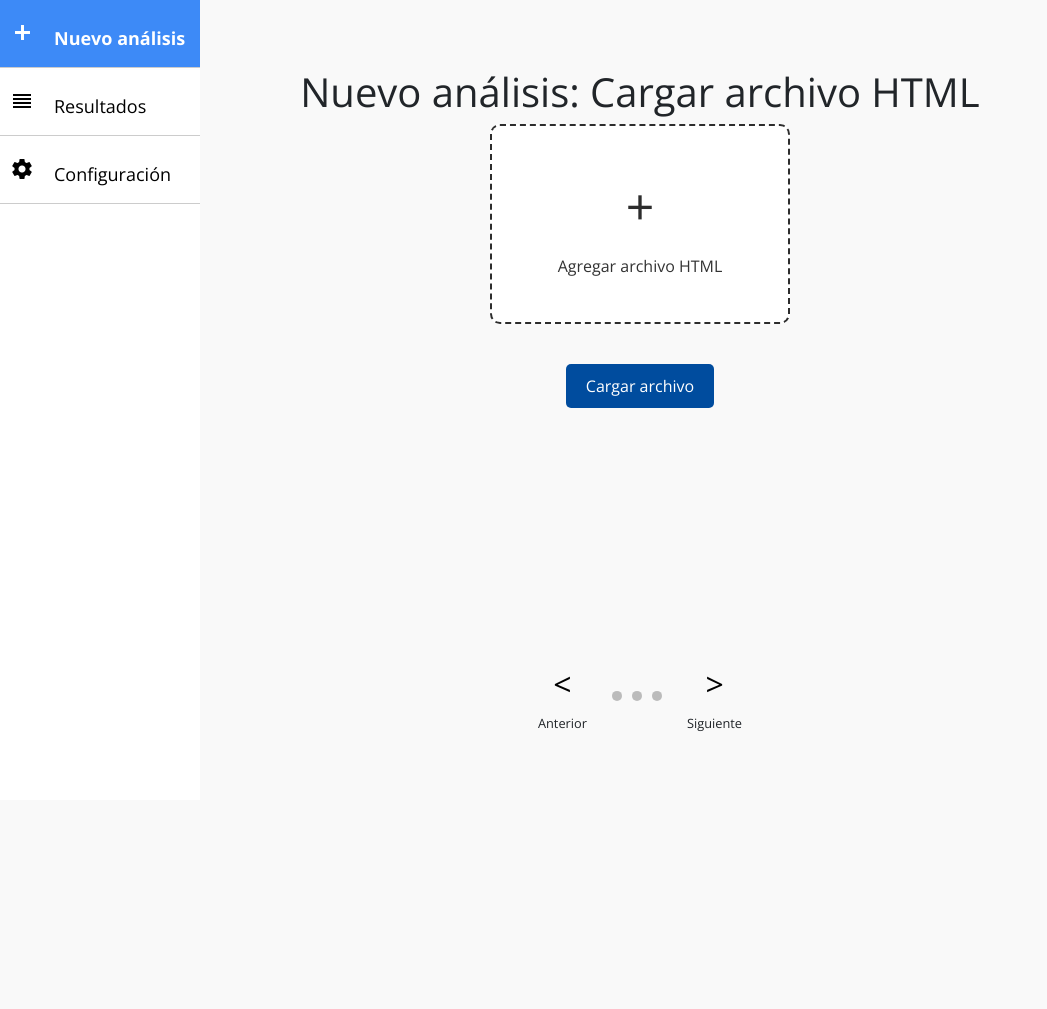
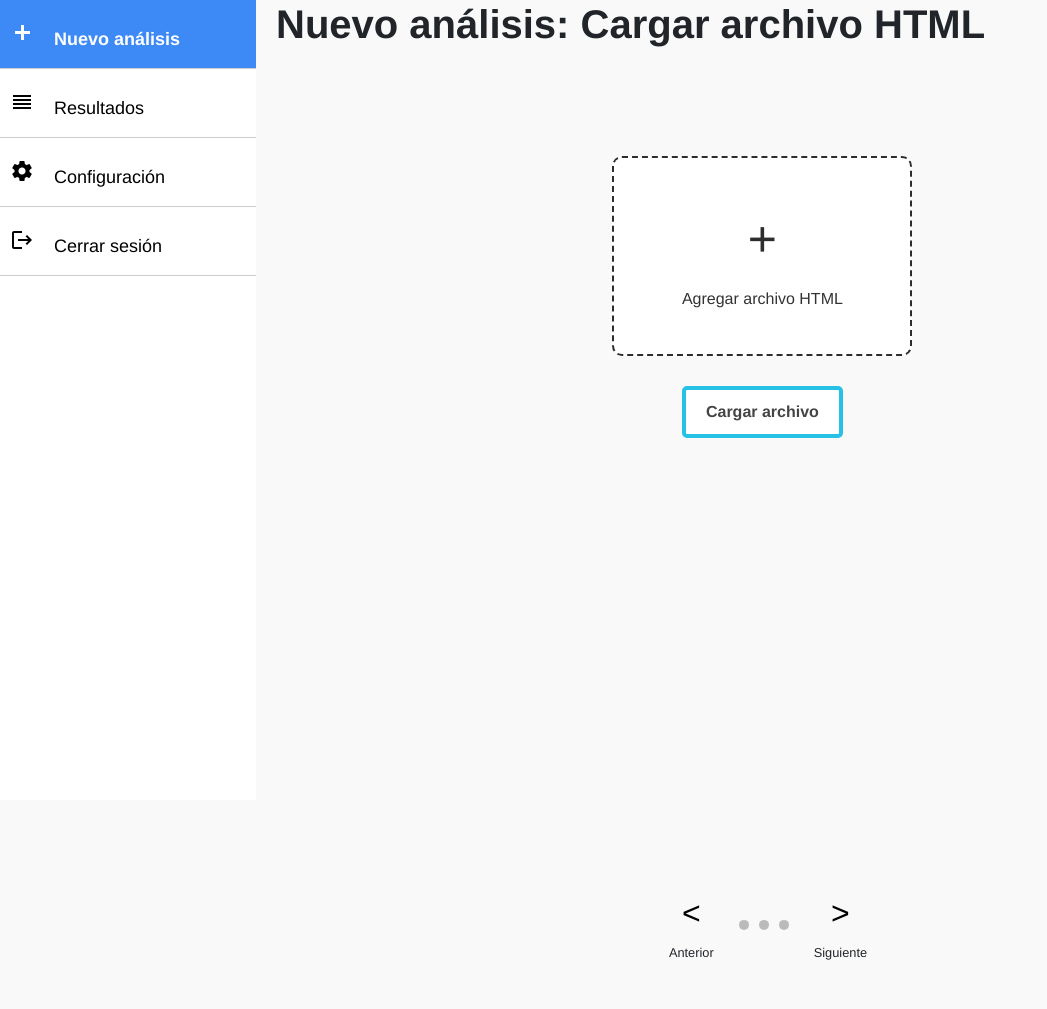
Before and after one commit to Luminicen/DCU, a Django app: page /analizador/analysis in a window 1280 px wide. Shown: the whole page, without its empty margins (0-1047 px from the left). Before the commit the page ends 731 px from the top, so only its background shows below. Run offline with Django 5.2, Linux system fonts and the light colour scheme; some web fonts are replaced.

Commit message:
soluciona pos containers

```diff
--- a/accesibilidadIA/Templates/analysis/analysis.html
+++ b/accesibilidadIA/Templates/analysis/analysis.html
@@ -8,40 +8,48 @@
 {% endblock %}
 {% block content %}
 <div class="scroll-content-container" id="scroll-content-container">
-    <section class="page upload-file">
+    <section class="page">
         <div class="scroll-header">
             <h1>Nuevo análisis: Cargar archivo HTML</h1>
         </div>
-        <div class="upload-container" id="drop-area">
-            <div class="upload-icon">+</div>
-            <div class="upload-text">Agregar archivo HTML</div>
-        </div>
-        <div class="button-container">
-            <button class="upload-button" onclick="document.getElementById('file-input').click()">Cargar archivo</button>
-            <input type="file" id="file-input" name="file-input" aria-label="Cargar archivo HTML" style="display: none;" />
+        <div class="upload-file-container">
+            <div class="upload-content-container" id="drop-area">
+                <div class="upload-icon">+</div>
+                <div class="upload-text">Agregar archivo HTML</div>
+            </div>
+            <div class="upload-btn-container">
+                <button class="upload-button" onclick="document.getElementById('file-input').click()">Cargar
+                    archivo</button>
+                <input type="file" id="file-input" name="file-input" aria-label="Cargar archivo HTML"
+                    style="display: none;" />
+            </div>
         </div>
     </section>
 
-    <section class="page analysis-preferences">
+    <section class="page">
         <div class="scroll-header">
             <h1>Nuevo análisis: Preferencias</h1>
         </div>
+        <div class="analysis-preference-container">
         <form>
             <div class="form-group">
                 <label for="analysis-name">Nombre del análisis</label>
-                <input type="text" id="analysis-name" name="analysis-name" placeholder="Escriba un nombre para el análisis">
+                <input type="text" id="analysis-name" name="analysis-name"
+                    placeholder="Escriba un nombre para el análisis">
             </div>
             <div class="form-group">
                 <label for="description">Descripción</label>
                 <textarea id="description" name="description" placeholder="Escriba una descripción"></textarea>
             </div>
         </form>
+    </div>
     </section>
 
-    <section class="page analysis-preview">
+    <section class="page">
         <div class="scroll-header">
             <h1>Nuevo análisis: Vista Previa</h1>
         </div>
+        <div class="analysis-preview-container">
         <form>
             <div class="form-group">
                 <label for="file-name-preview">Archivo</label>
@@ -49,13 +57,19 @@
             </div>
             <div class="form-group">
                 <label for="analysis-name-preview">Nombre del análisis</label>
-                <textarea id="analysis-name-preview" name="analysis-name-preview"  disabled>analisis mi 1er app</textarea>
+                <textarea id="analysis-name-preview" name="analysis-name-preview"
+                    disabled>Demo análisis</textarea>
             </div>
             <div class="form-group">
                 <label for="description-preview">Descripción</label>
-                <textarea id="description-preview" name="description-preview" disabled>Análisis html para mi primer app </textarea>
+                <textarea id="description-preview" name="description-preview"
+                    disabled>Análisis html para mi primer app </textarea>
+            </div>
+            <div class="start-btn-container">
+                <button class="start-button">Iniciar análisis</button>
             </div>
         </form>
+    </div>
     </section>
 </div>
 
--- a/accesibilidadIA/Templates/base.html
+++ b/accesibilidadIA/Templates/base.html
@@ -29,6 +29,9 @@
     <li>
     <a href="{% url 'settings' %}" class="icon-settings" aria-label="Sección de configuración">Configuración</a>
     </li>
+    <li>
+      <a href="#" class="logout icon-logout" aria-label="Sección de cierre de sesión">Cerrar sesión</a>
+      </li>
     </ul>
   </nav>
   <main>
--- a/accesibilidadIA/static/css/base.css
+++ b/accesibilidadIA/static/css/base.css
@@ -1,24 +1,32 @@
+* {
+  box-sizing: border-box;
+}
+
 body {
-  font-family: 'Open Sans', sans-serif;
+  font-family: 'Helvetica', 'Arial', sans-serif;;
   margin: 0;
   padding: 0;
-  display: flex;
-  flex-direction: column;
   background-color: #f9f9f9;
   height: 100vh;
+  box-sizing: border-box;
 }
 
 nav {
+  float: left;
   height: 100%;
-  width: 200px;
+  width: 20%;
   background-color: #f0f0f0;
 }
 
 main {
-  flex-grow: 1;
-  padding: 20px;
-  display: flex;
-  flex-direction: column;
-  align-items: center;
-  height: 100%;
+  float: left;
+  width: 80%;
+  padding:0 20px;
 }
+
+@media only screen and (max-width: 620px) {
+  /* For mobile phones: */
+  nav, main {
+    width: 100%;
+  }
+}
--- a/accesibilidadIA/static/css/horizontalscroll.css
+++ b/accesibilidadIA/static/css/horizontalscroll.css
@@ -1,24 +1,20 @@
 body {
-    margin: 0;
-    overflow-x: hidden;
+    overflow-x: auto;
 }
 
 .scroll-content-container {
     display: flex;
     overflow-x: hidden;
-    width: 100vw;
-    align-items: center;
     justify-content: flex-start;
     scroll-snap-type: x mandatory;
+    width: 76vw;
 }
 
 .page {
     flex: none;
-    min-width: 100vw;
+    min-width: 76vw;
     display: flex;
     flex-direction: column;
-    justify-content: center;
-    align-items: center;
     font-size: 2rem;
     scroll-snap-align: start;
 }
@@ -85,24 +81,31 @@ body {
     background-color: #717171;
 }
 
-.upload-container {
+.upload-file-container{
+    padding-top: 100px;
+    display: flex;
+    align-items: center;
+    flex-direction: column;
+    justify-content: center;
+}
+
+.upload-content-container {
     border: 2px dashed #2d2d2d;
     border-radius: 10px;
     width: 300px;
     height: 200px;
     display: flex;
+    justify-content: center;
     flex-direction: column;
-    justify-content: center;
     align-items: center;
     background-color: white;
-    margin-bottom: 20px;
 }
 
-.upload-container:hover {
+.upload-content-container:hover {
     border-color: #454545;
 }
 
-.upload-container.dragover {
+.upload-content-container.dragover {
     border-color: #000;
 }
 
@@ -118,14 +121,17 @@ body {
 }
 
 .upload-button {
+    display: inline-block;
     padding: 10px 20px;
-    background-color: #004c9e;
-    color: white;
-    border: none;
+    font-size: 16px;
+    color: #444;
+    background-color: #ffffff;
+    border: 4px solid #25c2e5;
     border-radius: 5px;
+    text-align: center;
+    text-decoration: none;
     cursor: pointer;
-    font-size: 16px;
-    margin-top: 20px;
+    font-weight: bold;
 }
 
 .upload-button:hover {
@@ -135,10 +141,55 @@ body {
 .form-group {
     display: flex;
     flex-direction: column;
-    margin-bottom: 15px;
+    margin-bottom: 25px;
+}
+
+.form-group label{
+    font-weight: bold;
 }
 
 .scroll-header {
     text-align: left;
 
 }
+
+.scroll-header h1{
+    font-weight: bold;
+}
+
+.analysis-preference-container{
+    padding-top: 100px;
+    padding-left: 50px;
+}
+
+.analysis-preview-container{
+    padding-top: 100px;
+    padding-left: 50px;
+}
+
+.start-button {
+    display: inline-block;
+    padding: 10px 20px;
+    font-size: 16px;
+    color: #444;
+    background-color: #ffffff;
+    border: 4px solid #8BC34A;
+    border-radius: 5px;
+    text-align: center;
+    text-decoration: none;
+    cursor: pointer;
+    font-weight: bold;
+}
+
+.start-btn-container {
+    display: flex;
+    align-items: center;
+    justify-content: center;
+}
+
+.upload-btn-container {
+    display: flex;
+    align-items: center;
+    justify-content: center;
+    padding-top: 30px;
+}
--- a/accesibilidadIA/static/css/sidebar.css
+++ b/accesibilidadIA/static/css/sidebar.css
@@ -1,10 +1,4 @@
-
 .sidebar {
-    height: 100%;
-    width: 200px;
-    position: fixed;
-    top: 0;
-    left: 0;
     background-color: #ffffff;
     overflow-y: auto;
 }
@@ -48,13 +42,12 @@
     content: 'settings';
 }
 
+.icon-logout::before{
+    content: 'logout';
+}
+
 .sidebar li a:hover {
     background-color: #3D8AF7;
     color: white;
     font-weight: bold;
 }
-
-.content {
-    margin-left: 220px;
-    padding: 20px;
-}
```
Also changed, not shown: accesibilidadIA/Templates/analysis/preferences.html (deleted, +0 -36 lines), accesibilidadIA/Templates/analysis/preview.html (deleted, +0 -40 lines), accesibilidadIA/Templates/analysis/upload_html.html (deleted, +0 -35 lines).
